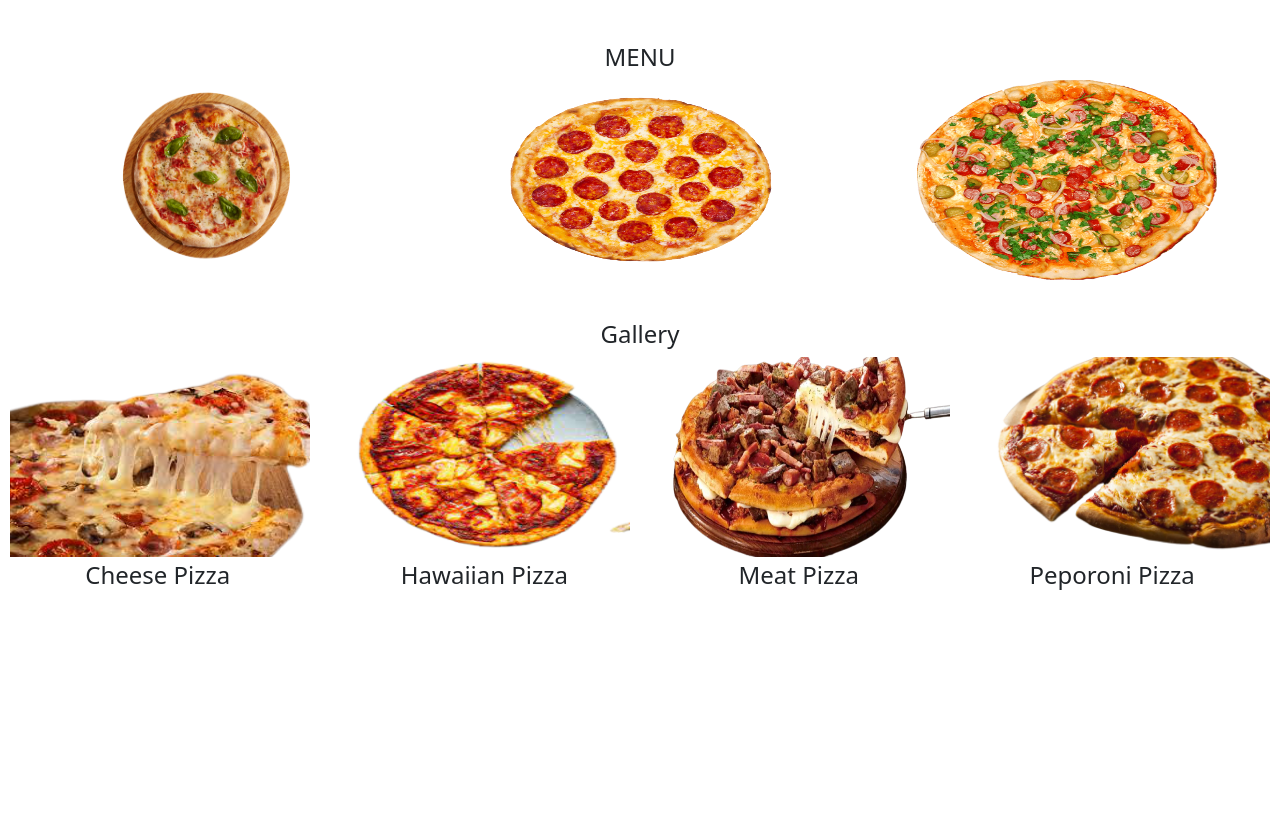
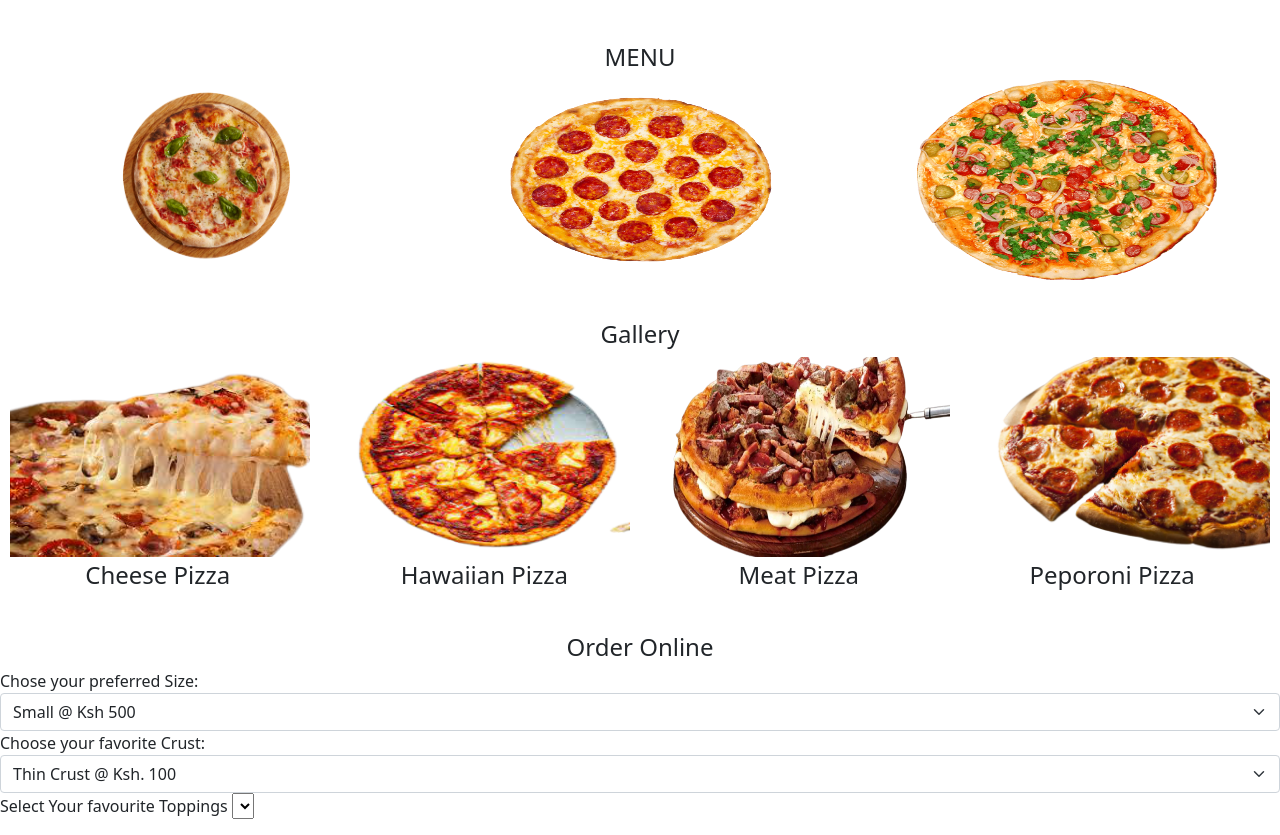
Before and after one commit to updhull/Classic-Pizza, a plain HTML site: page index.html in a window 1280 px wide. Shown: the part 1053-1888 px from the top of the page. Before the commit the page ends 1646 px from the top, so only its background shows below. Drawn offline with nearby package versions, Linux system fonts and the light colour scheme.

Commit message:
This will add order online section

```diff
--- a/index.html
+++ b/index.html
@@ -97,8 +97,35 @@
             <span>Meat Pizza</span>
             <span>Peporoni Pizza</span>
         </div>
+    </div>
 
-    </div>
+<!-- Order Online -->
+<div id="order">
+    <h4>Order Online</h4>
+
+
+    <label>Chose your preferred Size:</label>
+    <select class="form-select" id="size" required>
+        <option value="small">Small @ Ksh 500</option>
+        <option value="medium">Medium @ Ksh 800</option>
+        <option value="large">Large @ Ksh 1000</option>
+    </select>
+
+
+    <label for="crust">Choose your favorite Crust:</label>
+    <select class="form-select" id="crust" required>
+        <option value="thin">Thin Crust @ Ksh. 100</option>
+        <option value="thick">Thick Crust @ Ksh. 150</option>
+        <option value="flatbread">FlatBread Crust @ Ksh. 180</option>
+        <option value="custom">Custom Crust @ Ksh. 280</option>
+    </select>
+
+    <label>Select Your favourite Toppings</label>
+    <select class="custom-select custom-select-md mb-3" id="toppings" required>
+
+
+
+</div>
 
 </body>
 <!-- Scripts -->
```
